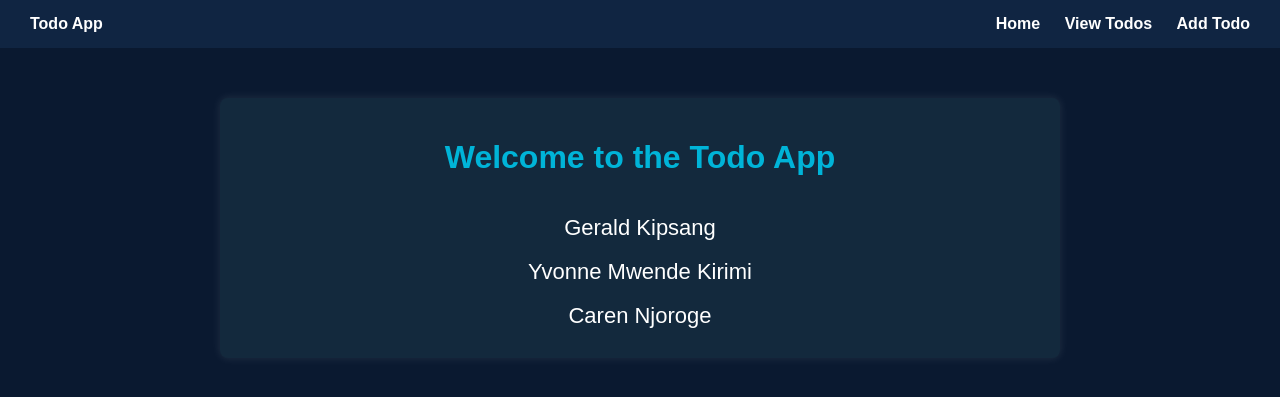
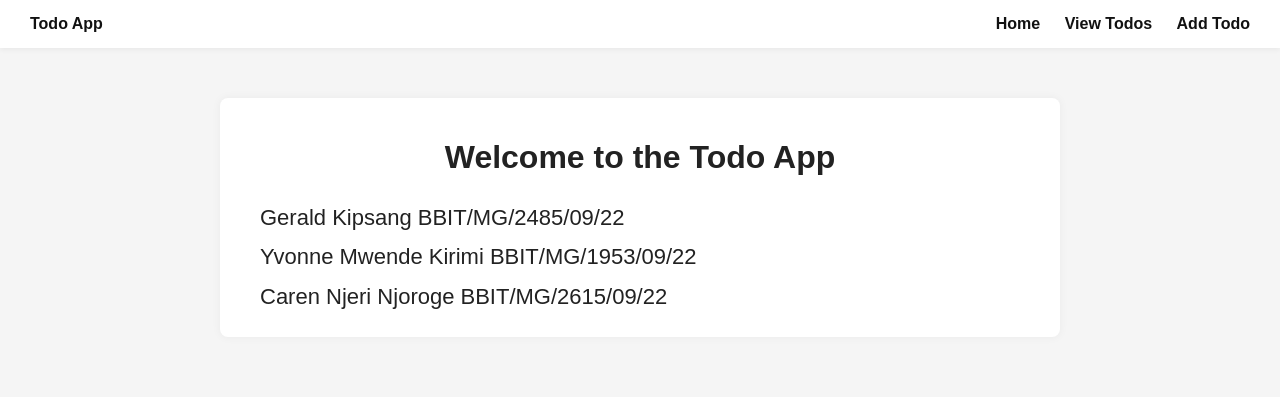
Before and after one commit to NelsonChegeNjenga/django-crud, a Django app: page / in a window 1280 px wide. Shown: the top 397 px of the page. Run offline with Django 5.2, Linux system fonts and the light colour scheme.

Commit message:
first commit

```diff
--- a/Todo/static/style.css
+++ b/Todo/static/style.css
@@ -1,21 +1,22 @@
 body {
-    background-color: #0a1930;
-    color: #fff;
+    background-color: #f5f5f5; /* Soft white background */
+    color: #111;               /* Dark text */
     font-family: Arial, sans-serif;
     margin: 0;
     padding: 0;
 }
 
 .navbar {
-    background-color: #102542;
+    background-color: #ffffff; /* White navbar */
     padding: 15px 30px;
     display: flex;
     justify-content: space-between;
     align-items: center;
+    box-shadow: 0 2px 5px rgba(0,0,0,0.05);
 }
 
 .navbar a {
-    color: #fff;
+    color: #111;
     text-decoration: none;
     margin-left: 20px;
     font-weight: bold;
@@ -23,28 +24,30 @@ body {
 }
 
 .navbar a:hover {
-    color: #00b4d8;
+    color: #333;
 }
 
 .container {
     max-width: 800px;
     margin: 50px auto;
     padding: 20px;
-    background: #13293d;
+    background: #ffffff; /* White container */
     border-radius: 8px;
-    box-shadow: 0 0 10px rgba(255,255,255,0.1);
+    box-shadow: 0 0 10px rgba(0,0,0,0.05);
 }
 
 h1, h2 {
     text-align: center;
-    color: #00b4d8;
+    color: #222; /* Dark gray for headings */
 }
 
 .names {
     font-size: 22px;
-    line-height: 2em;
-    text-align: center;
-    margin-top: 30px;
+    text-align: left; /* Names start together (left-aligned) */
+    line-height: 1.8em;
+    margin-top: 20px;
+    padding-left: 20px;
+    color: #222;
 }
 
 form {
--- a/Todo/templates/index.html
+++ b/Todo/templates/index.html
@@ -21,9 +21,9 @@
         <h1>Welcome to the Todo App</h1>
 
         <div class="names">
-            Gerald Kipsang<br>
-            Yvonne Mwende Kirimi<br>
-            Caren Njoroge
+            Gerald Kipsang   BBIT/MG/2485/09/22<br>
+            Yvonne Mwende Kirimi  BBIT/MG/1953/09/22<br>
+            Caren Njeri Njoroge   BBIT/MG/2615/09/22
         </div>
     </div>
 
```
Also changed, not shown: other parts of Todo/static/style.css (+20 -19 lines).
